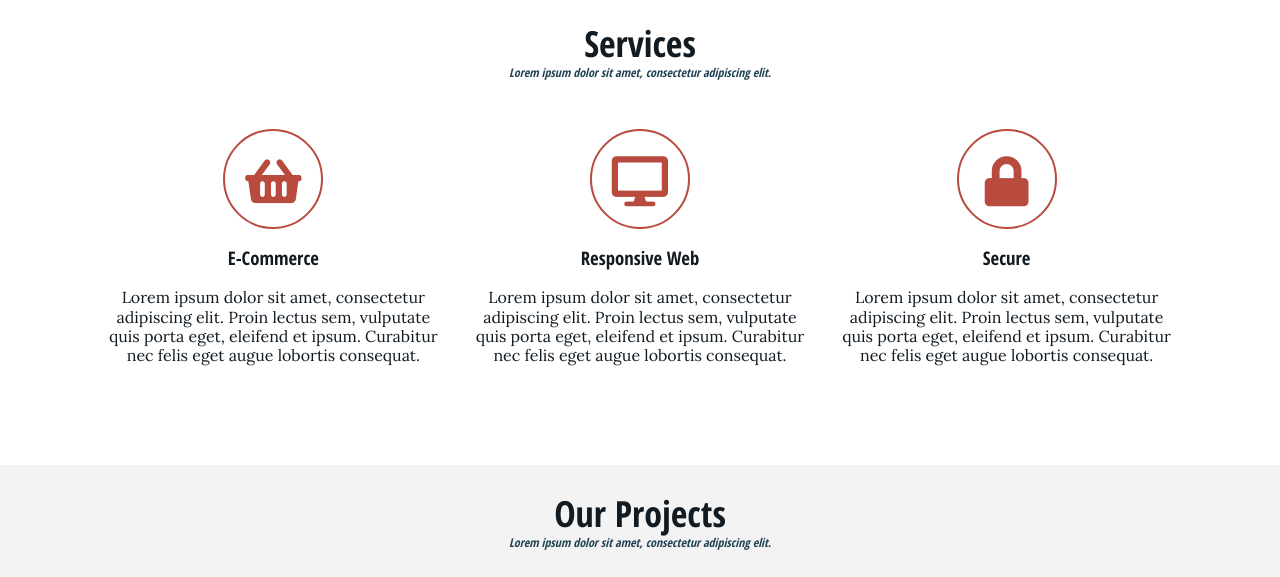
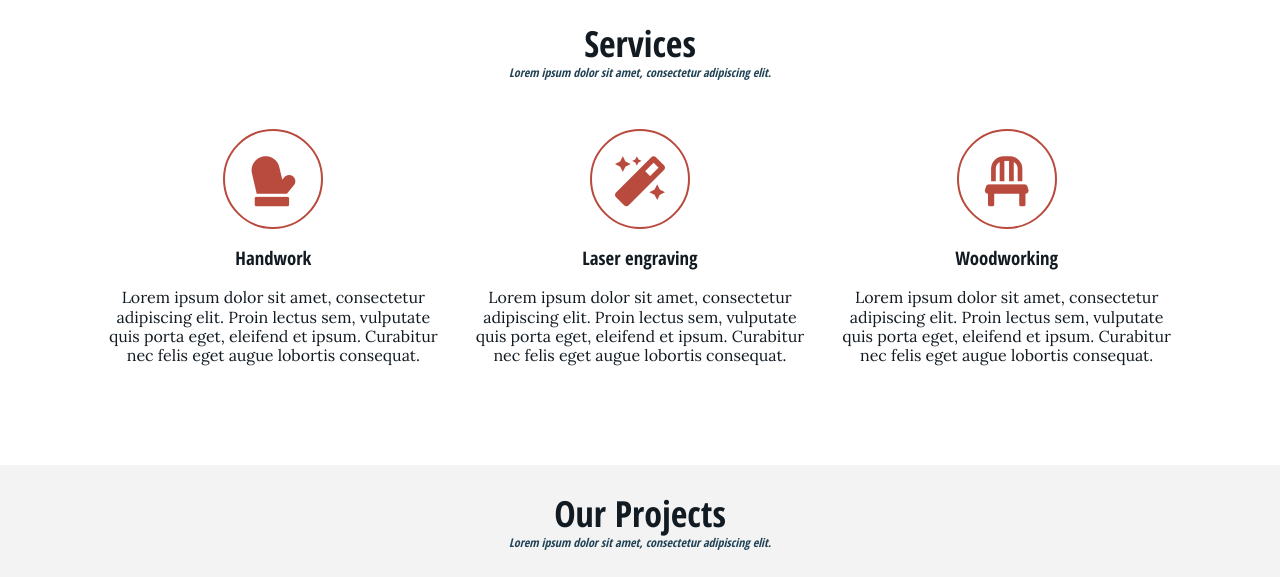
Before and after one commit to Karol-Sobolewski/projekt-z-task-runnerem, a website: page index.html in a window 1280 px wide. Shown: the part 820-1397 px from the top of the page. Drawn offline with Linux system fonts and the light colour scheme.

Commit message:
Change services' icons and headers

```diff
--- a/index.html
+++ b/index.html
@@ -41,18 +41,18 @@
         <h2 class="section-subtitle">Lorem ipsum dolor sit amet, consectetur adipiscing elit.</h2>
         <div class="row">
           <div class="col-md-12 col-lg-4">
-              <i class="fas fa-shopping-basket"></i>
-              <h3>E-Commerce</h3>
+              <i class="fas fa-mitten"></i>
+              <h3>Handwork</h3>
               <p>Lorem ipsum dolor sit amet, consectetur adipiscing elit. Proin lectus sem, vulputate quis porta eget, eleifend et ipsum. Curabitur nec felis eget augue lobortis consequat.</p>
           </div>
           <div class="col-md-12 col-lg-4">
-            <i class="fas fa-desktop"></i>
-            <h3>Responsive Web</h3>
+            <i class="fas fa-magic"></i>
+            <h3>Laser engraving</h3>
             <p>Lorem ipsum dolor sit amet, consectetur adipiscing elit. Proin lectus sem, vulputate quis porta eget, eleifend et ipsum. Curabitur nec felis eget augue lobortis consequat.</p>
           </div>
           <div class="col-md-12 col-lg-4">
-            <i class="fas fa-lock"></i>
-            <h3>Secure</h3>
+            <i class="fas fa-chair"></i>
+            <h3>Woodworking</h3>
             <p>Lorem ipsum dolor sit amet, consectetur adipiscing elit. Proin lectus sem, vulputate quis porta eget, eleifend et ipsum. Curabitur nec felis eget augue lobortis consequat.</p>
           </div>
         </div>
--- a/sass/style.scss
+++ b/sass/style.scss
@@ -81,6 +81,7 @@ a {
   color: $color-light;
   &:hover {
     background-position: 0 100%;
+		color: $color-light;
   }
 }
 
```
Also changed, not shown: css/style.css, 1 other file.
